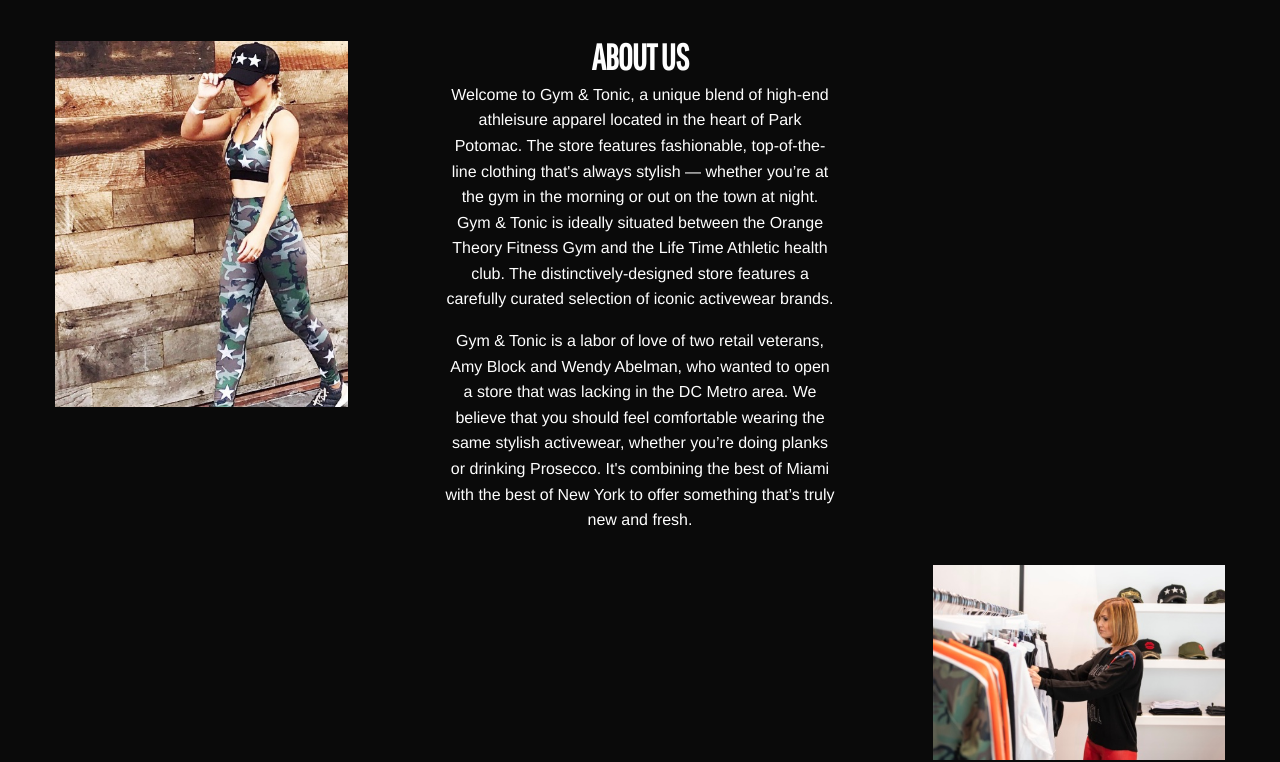
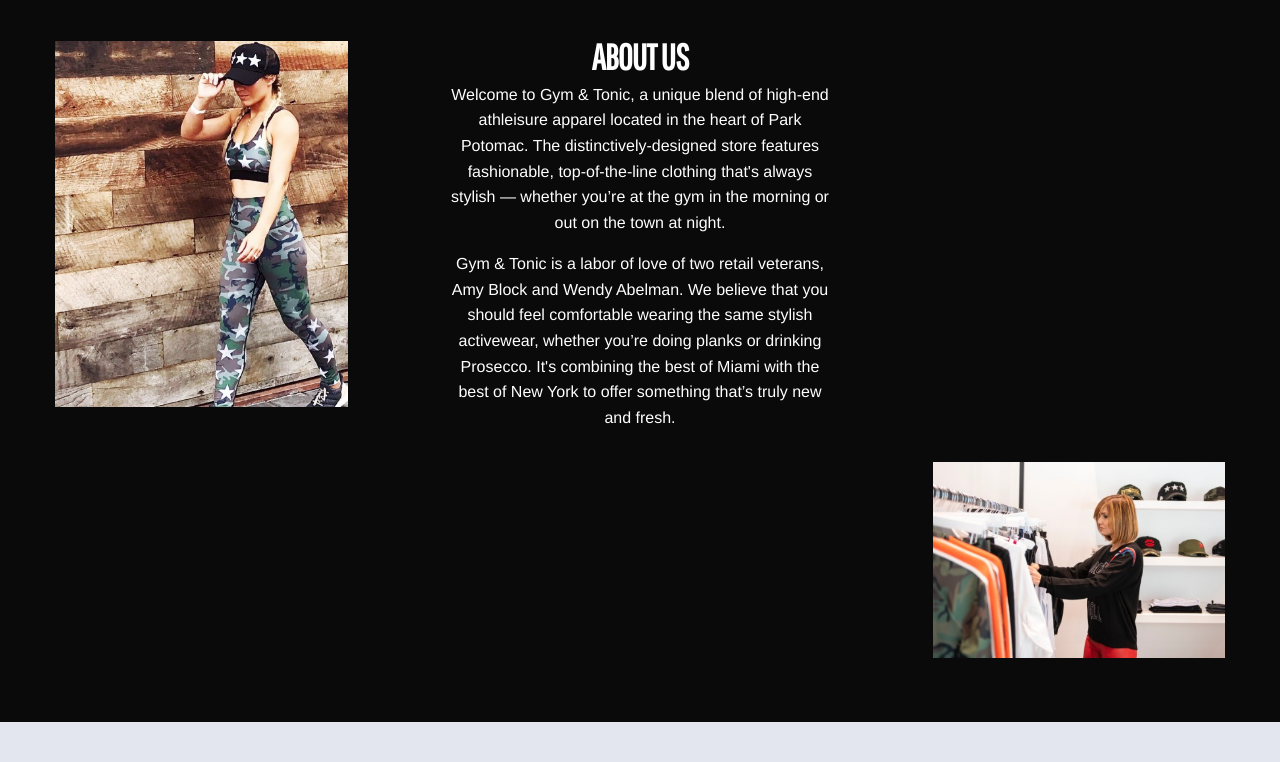
Before and after one commit to designarmy-isaac/gym-and-tonic, a website: page index.html in a window 1280 px wide. Shown: the part 876-1638 px from the top of the page. Drawn offline with Linux system fonts and the light colour scheme.

Commit message:
add shorter copy

```diff
--- a/index.html
+++ b/index.html
@@ -20,6 +20,7 @@
       <div class="slideshow">
         <img alt="gym&tonic apparel" src="assets/img/gt-hero-1.jpg">
         <img alt="gym&tonic apparel" src="assets/img/gt-hero-2.jpg">
+        <img alt="gym&tonic apparel" src="assets/img/gt-hero-3.jpg">
       </div>
       <div class="grid-container">
         <div class="grid-x grid-padding-x">
@@ -38,8 +39,8 @@
           </div>
           <div class="cell small-10 small-offset-1 medium-5 medium-offset-1 large-4 large-offset-1 text-center mb2">
             <h2>About Us</h2>
-            <p>Welcome to Gym &amp; Tonic, a unique blend of high-end athleisure apparel located in the heart of Park Potomac. The store features fashionable, top-of-the-line clothing that's always stylish &mdash; whether you’re at the gym in the morning or out on the town at night.  Gym &amp; Tonic is ideally situated between the Orange Theory Fitness Gym and the Life Time Athletic health club. The distinctively-designed store features a carefully curated selection of iconic activewear brands.</p>
-            <p class="mb0">Gym &amp; Tonic is a labor of love of two retail veterans, Amy Block and Wendy Abelman, who wanted to open a store that was lacking in the DC Metro area.  We believe that you should feel comfortable wearing the same stylish activewear, whether you’re doing planks or drinking Prosecco. It's combining the best of Miami with the best of New York to offer something that’s truly new and fresh.</p>
+            <p>Welcome to Gym &amp; Tonic, a unique blend of high-end athleisure apparel located in the heart of Park Potomac. The distinctively-designed store features fashionable, top-of-the-line clothing that's always stylish — whether you’re at the gym in the morning or out on the town at night.</p>
+            <p class="mb0">Gym &amp; Tonic is a labor of love of two retail veterans, Amy Block and Wendy Abelman. We believe that you should feel comfortable wearing the same stylish activewear, whether you’re doing planks or drinking Prosecco. It's combining the best of Miami with the best of New York to offer something that’s truly new and fresh.</p>
           </div>
           <div class="cell small-10 small-offset-1 medium-5 medium-offset-0 large-3 large-offset-9">
             <img alt="gym and tonic apparel" src="assets/img/gt-apparel-2.jpg">
```
Also changed, not shown: src/pages/index.html (+3 -2 lines), assets/img/gt-hero-3.jpg (added), src/assets/img/gt-hero-3.jpg (added).
